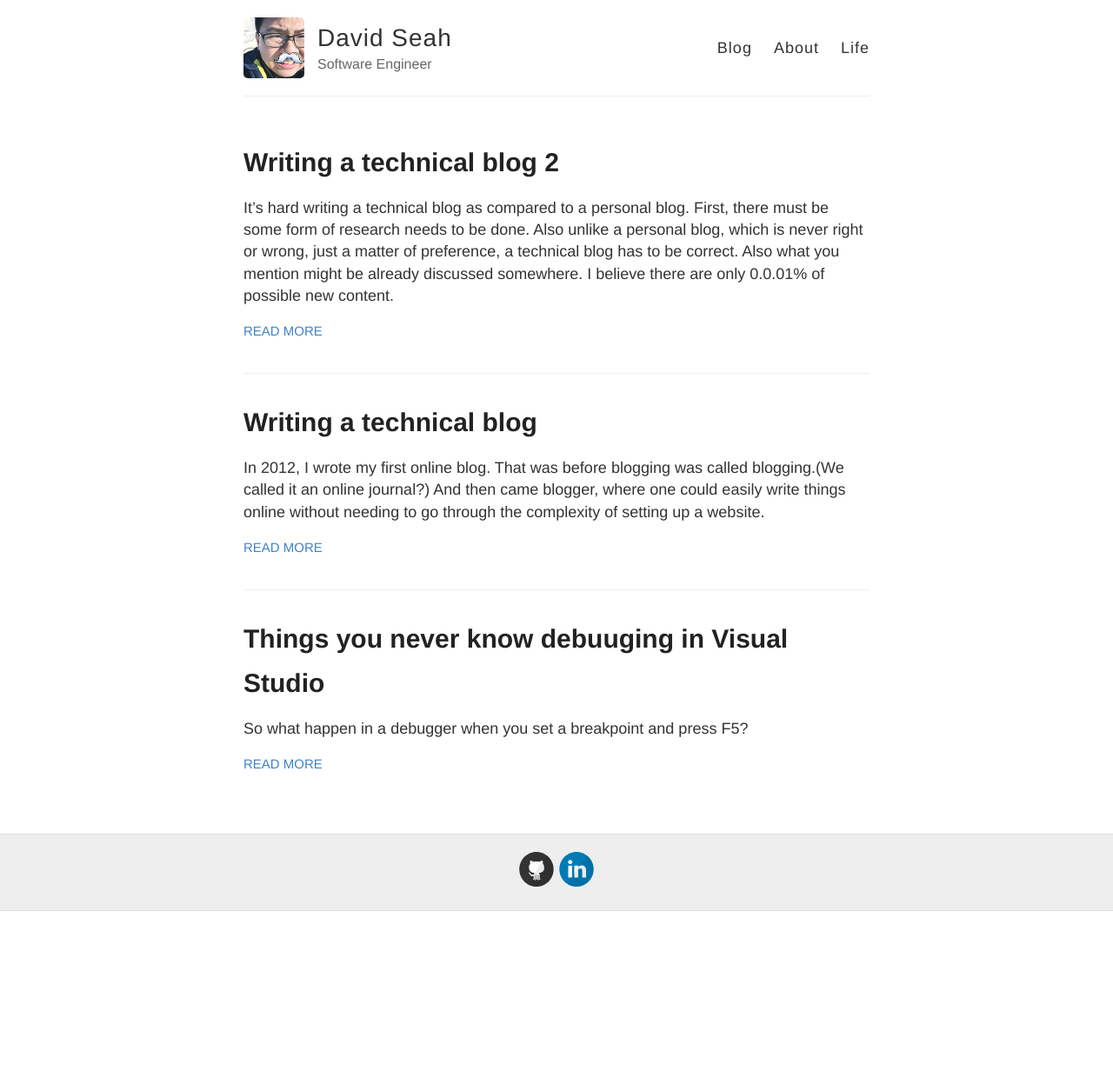
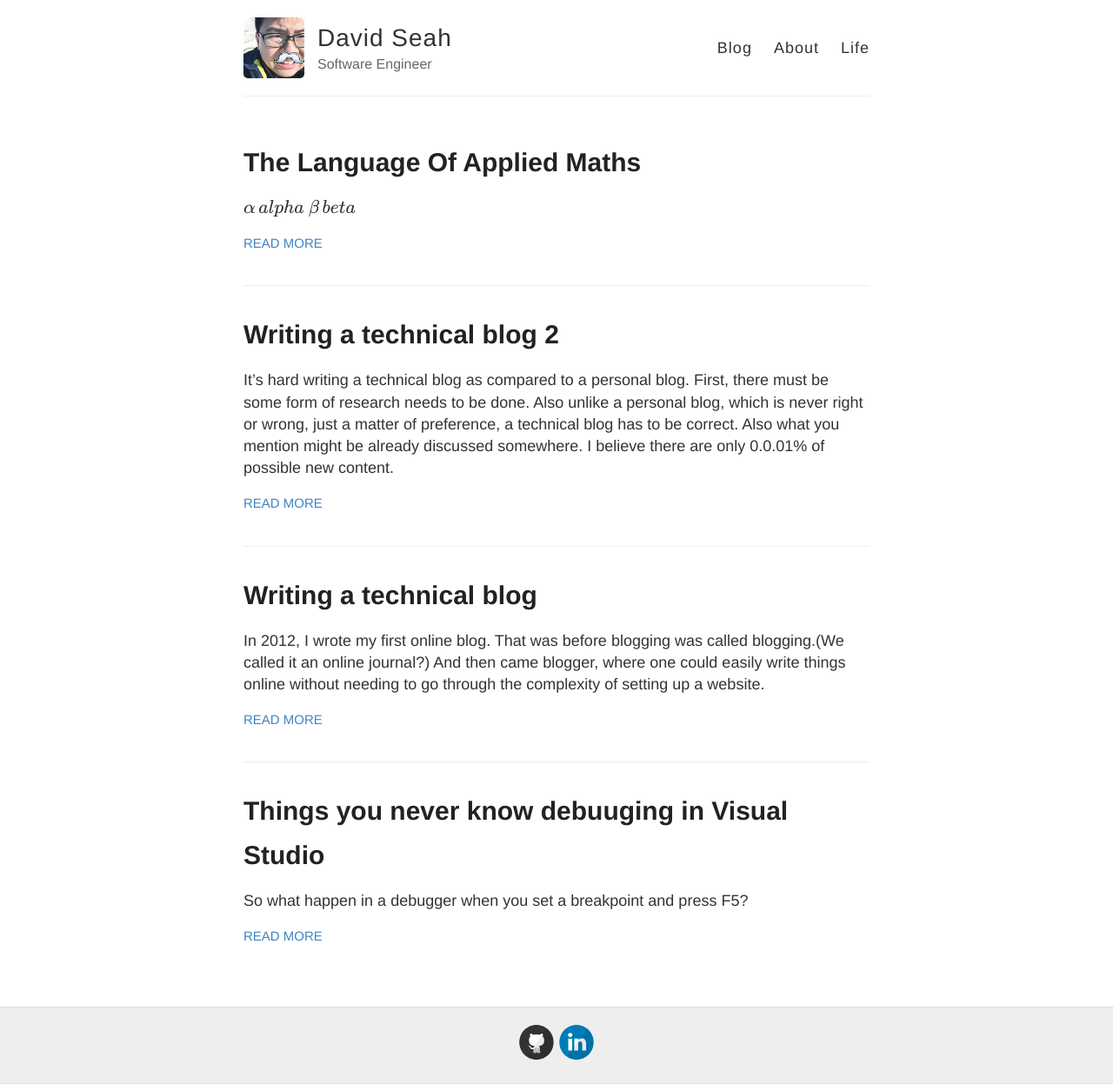
Before and after one commit to sengchong/sengchong.github.io, a Jekyll site: the page built from index.html, in a window 1280 px wide. Shown: the whole page at 87% size. Built offline with Jekyll 4.4.1, drawn with Linux system fonts in a browser that asks for light colours; Markdown is read by kramdown in place of the engine named in the settings; formulas are drawn with MathJax 3; before the commit the page ends 1048 px from its top, so only the background shows below that.

Commit message:
Added MathJax

```diff
--- a/_layouts/default.html
+++ b/_layouts/default.html
@@ -8,6 +8,10 @@
     <!--[if lt IE 9]>
       <script src="http://html5shiv.googlecode.com/svn/trunk/html5.js"></script>
     <![endif]-->
+   <!-- support the MathJax if necessary -->
+    <script type="text/javascript" async
+      src="https://cdn.mathjax.org/mathjax/latest/MathJax.js?config=TeX-MML-AM_CHTML">
+    </script>
 
     <link rel="stylesheet" type="text/css" href="{{ site.baseurl }}/style.css" />
     <link rel="alternate" type="application/rss+xml" title="{{ site.name }} - {{ site.description }}" href="{{ site.baseurl }}/feed.xml" />
--- /dev/null
+++ b/_posts/2016-8-20-The Language-Of-Applied-Maths.md
@@ -0,0 +1,7 @@
+---
+layout: post
+title: The Language Of Applied Maths
+---
+
+$$ \mathbb \alpha  \, alpha$$
+$$ \mathscr \beta \, beta $$
```
